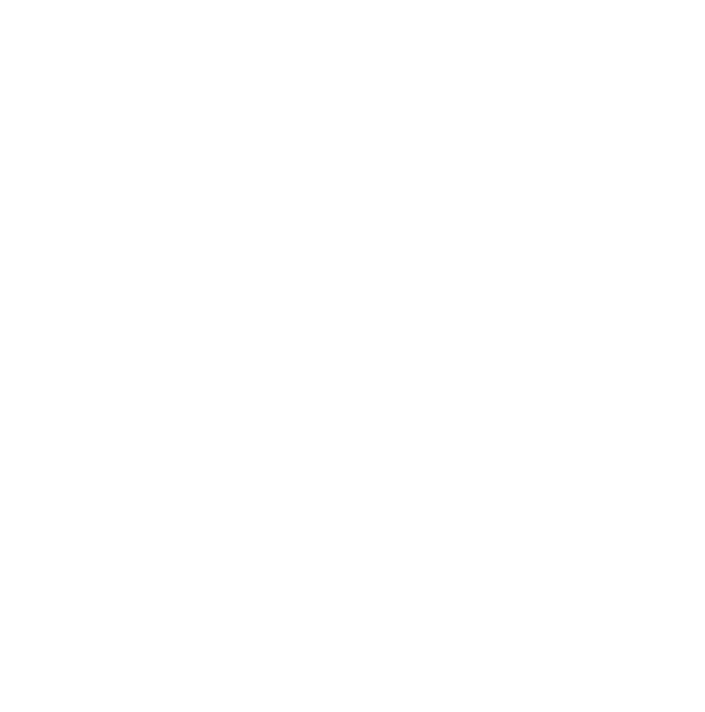
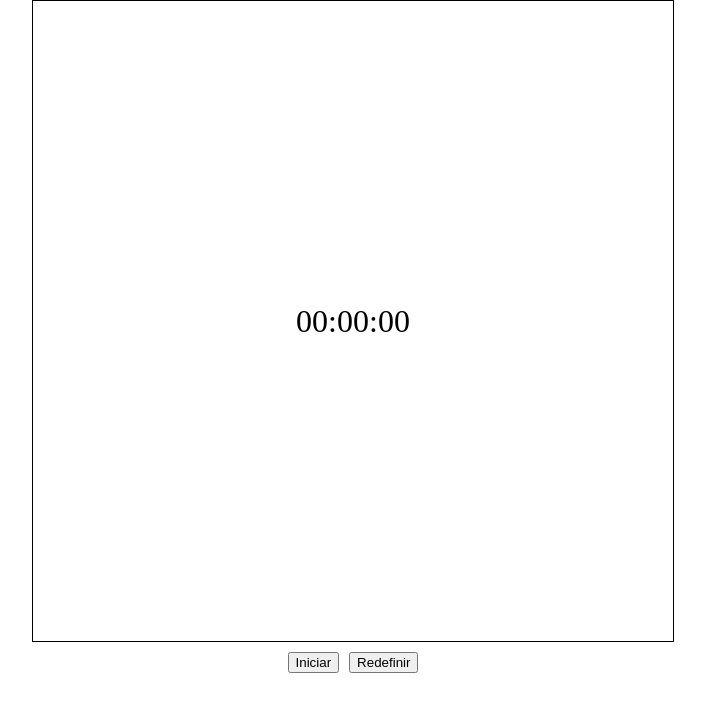
Before and after one commit to Bulovask/temporizador, a plain HTML site: page index.html in a window 1280 px wide. Shown: the whole page, without its empty margins (287-992 px from the left). Drawn offline with Linux system fonts and the light colour scheme.

Commit message:
display-container update

```diff
--- a/css/style.css
+++ b/css/style.css
@@ -0,0 +1,41 @@
+body {
+	background-color: white;
+}
+
+#display-container {
+	width: 100vw;
+	height: 100vh;
+}
+
+#display-timer {
+	position: relative;
+	border: 1px solid black;
+	width: 80vmin;
+	height: 80vmin;
+	margin: auto;
+}
+
+#display-timer :is(canvas, span)  {
+	outline: 1px solid black;
+	width: 100%;
+	height: 100%;
+}
+
+#display-timer span {
+	position: absolute;
+	top:0;
+	left:0;
+	display: flex;
+	justify-content: center;
+	align-items: center;
+	font-size: 2rem;
+}
+
+#display-controls {
+	width: 80vmin;
+	margin: auto;
+	margin-top: 10px;
+	display: flex;
+	justify-content: center;
+	gap: 10px;
+}
--- a/index.html
+++ b/index.html
@@ -5,15 +5,21 @@
 		<meta charset="utf-8"/>
 		<meta name="viewport" content="width=device-width, initial-scale=1.0"/>
 		<meta name="author" content="Ageu Assunção, Bruno Luna"/>
+		<link rel="stylesheet" href="css/reset.css">
 		<link rel="stylesheet" href="css/style.css">
-		<link rel="stylesheet" href="css/reset.css">
 		<script src="js/script.js" defer></script>
 	</head>
 	<body>
 		<section id="display-container">
-
+			<div id="display-timer">
+				<canvas></canvas>
+				<span>00:00:00</span>
+			</div>
+			<div id="display-controls">
+				<button type="button" onclick="">Iniciar</button>
+				<button type="button" onclick="">Redefinir</button>
+			</div>
 		</section>
-
 		<section id="keyboard-container">
 
 		</section>
```
